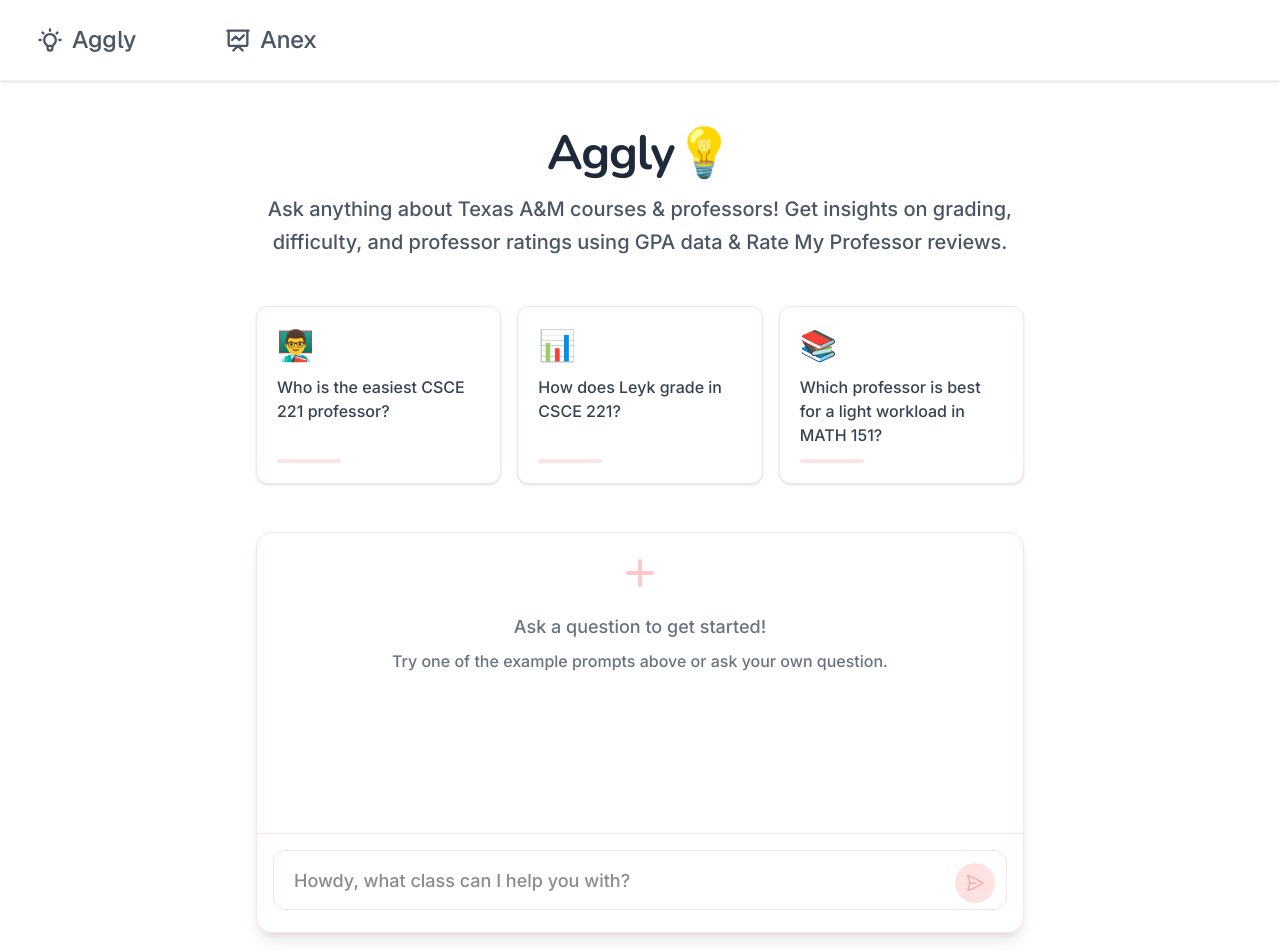
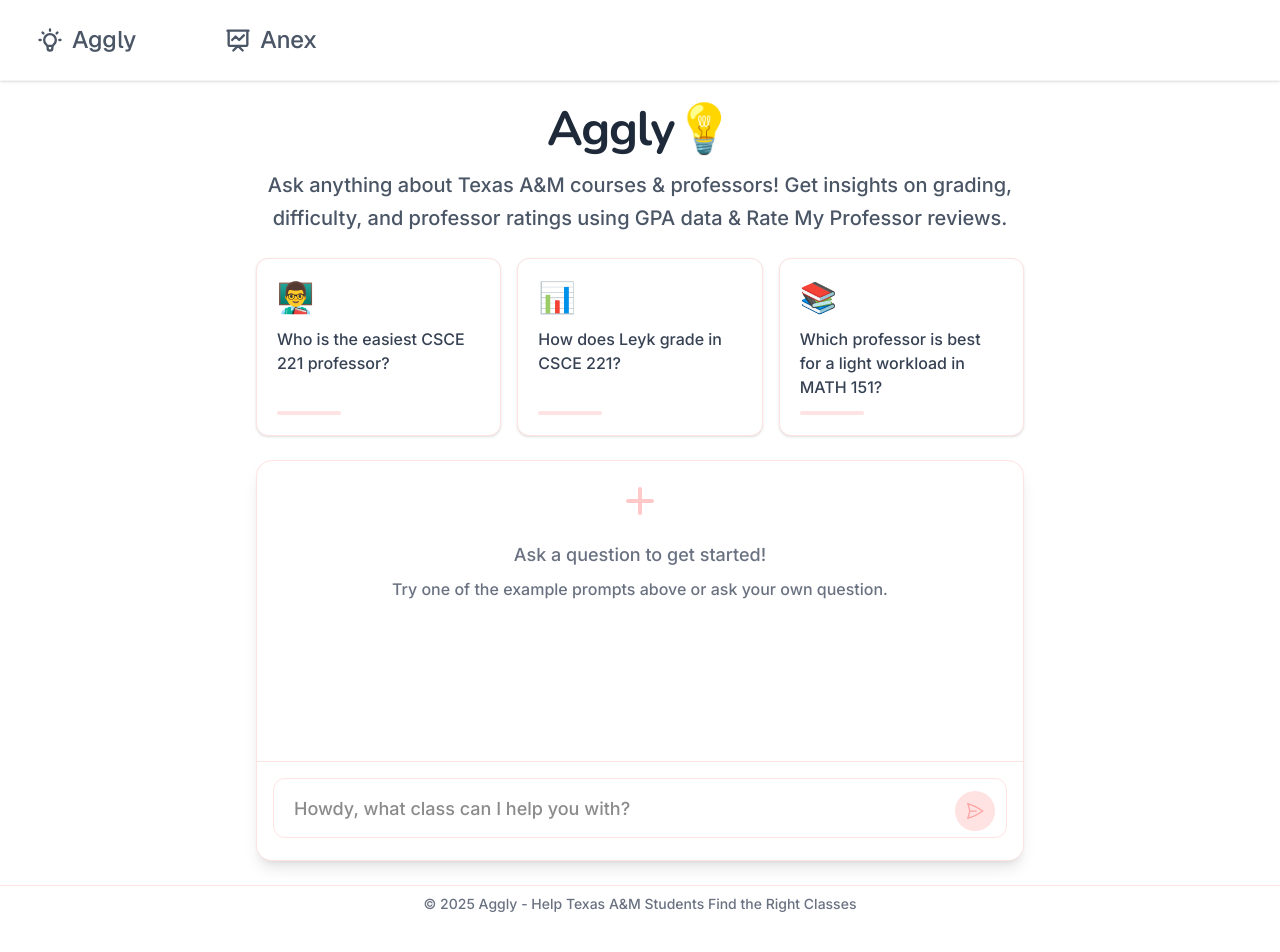
Before and after one commit to amaanchau/GarnettAI, a Next.js app in the folder garnett_frontend/: page / in a window 1280 px wide. Shown: the top 952 px of the page. After the commit the page ends 922 px from the top, so only its background shows below. Built offline with nearby package versions, Linux system fonts and the light colour scheme.

Commit message:
Padding stuffs

```diff
--- a/garnett_frontend/src/app/page.tsx
+++ b/garnett_frontend/src/app/page.tsx
@@ -217,7 +217,7 @@
     <div className={`flex flex-col min-h-screen bg-white ${inter.className} font-medium`}>
       <Navbar onNewChat={handleNewChat} conversationStarted={conversationStarted} />
 
-      <main className={`flex-grow flex flex-col items-center ${conversationStarted ? 'w-full p-0' : 'px-4 py-12'}`}>
+      <main className={`flex-grow flex flex-col items-center ${conversationStarted ? 'w-full p-0' : 'px-4 py-6'}`}>
         {/* Current Course Indicator - Show when context is active */}
         {conversationStarted && sessionContext.activeCourses && sessionContext.activeCourses.length > 0 && (
           <div className="w-full max-w-7xl mx-auto px-4 absolute top-22 z-10">
@@ -249,7 +249,7 @@
         {!conversationStarted && (
           <>
             <motion.div
-              className="text-center mb-12 max-w-5xl mx-auto"
+              className="text-center mb-6 max-w-5xl mx-auto"
               initial={{ opacity: 0, y: -20 }}
               animate={{ opacity: 1, y: 0 }}
               transition={{ duration: 0.5 }}
@@ -270,7 +270,7 @@
             </motion.div>
 
             <motion.div
-              className="w-full max-w-3xl grid grid-cols-1 md:grid-cols-3 gap-4 mb-12"
+              className="w-full max-w-3xl grid grid-cols-1 md:grid-cols-3 gap-4 mb-6"
               initial={{ opacity: 0 }}
               animate={{ opacity: 1 }}
               transition={{ delay: 0.3, staggerChildren: 0.1 }}
@@ -330,7 +330,7 @@
                 </div>
               </div>
             ) : (
-              <div className={conversationStarted ? "w-full max-w-7xl mx-auto px-4" : ""}>
+              <div className={conversationStarted ? "w-full max-w-7xl mx-auto px-4 mt-1" : ""}>
                 {messages.map((message, index) => (
                   <div
                     key={index}
@@ -413,7 +413,7 @@
       </main>
 
       {!conversationStarted && (
-        <footer className="py-4 text-center text-gray-500 text-sm border-t border-red-100">
+        <footer className="py-2 text-center text-gray-500 text-sm border-t border-red-100">
           <p>© 2025 Aggly - Help Texas A&M Students Find the Right Classes</p>
         </footer>
       )}
--- a/garnett_frontend/src/components/GpaLineGraph.tsx
+++ b/garnett_frontend/src/components/GpaLineGraph.tsx
@@ -124,7 +124,7 @@
                         dataKey="term"
                         angle={-45}
                         textAnchor="end"
-                        height={80}
+                        height={85}
                         tick={{ fontSize: 14, fontWeight: "bold" }}
                         tickMargin={15}
                         stroke="#616161"
```
